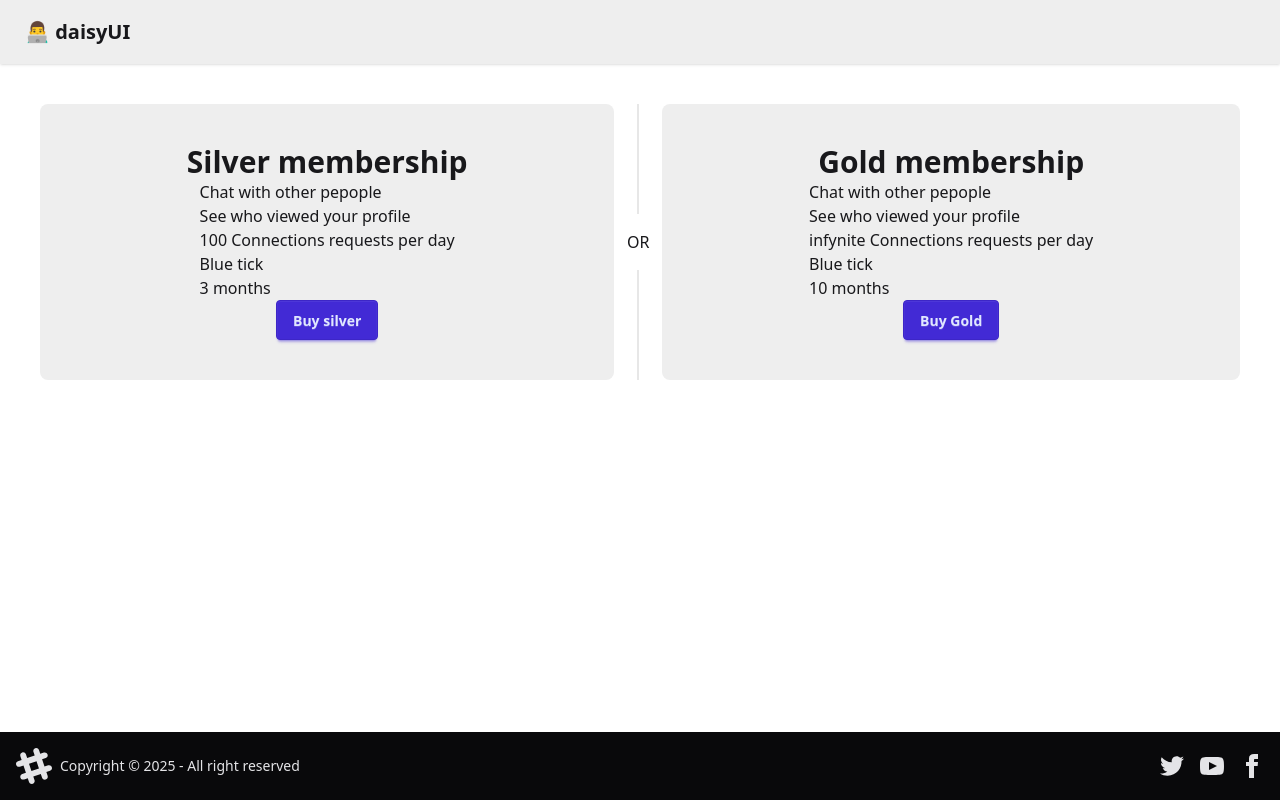
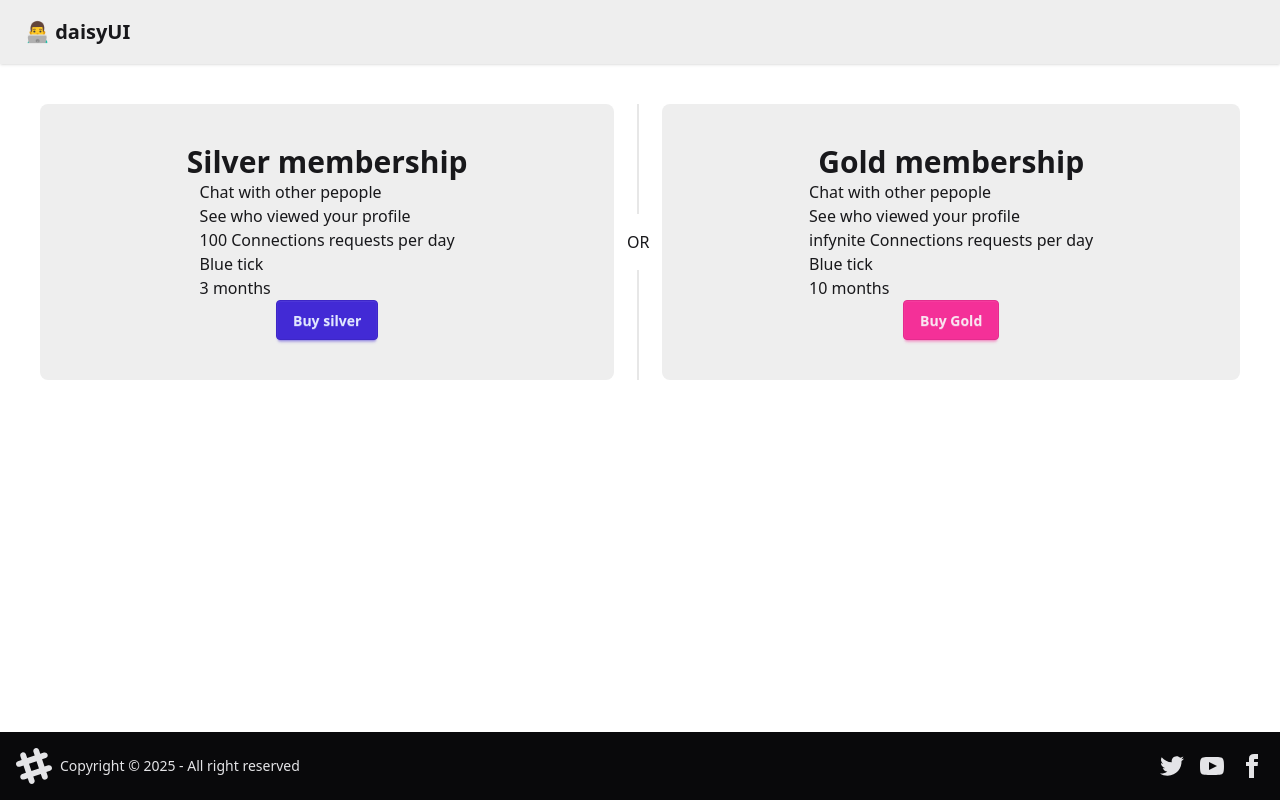
Before and after one commit to RakeshSingh12/devTinder-web, a React (Vite) app: page /devTinder-web/premiumMembership in a window 1280 px wide. Built offline with nearby package versions, Linux system fonts and the light colour scheme; no server answers.

Commit message:
added handlerPremiumClick fun

```diff
--- a/src/components/premiumMembership.jsx
+++ b/src/components/premiumMembership.jsx
@@ -1,4 +1,9 @@
 const premiumMembership = () => {
+
+    const handlerPremiumClick = (type) => {
+        console.log(type);
+    }
+
     return (
         <div className="m-10">
             <div className="flex w-full">
@@ -11,10 +16,10 @@ const premiumMembership = () => {
                         <li>Blue tick</li>
                         <li>3 months</li>
                     </ul>
-                    <button className="btn btn-primary">Buy silver</button>
+                    <button onClick={() => handlerPremiumClick("silver")} className="btn btn-primary">Buy silver</button>
                 </div>
                 <div className="divider divider-horizontal">OR</div>
-                <div className="card bg-base-300 rounded-box grid p-10 grow place-items-center">
+                <div className="card bg-base-300 rounded-box grid  p-10 grow place-items-center">
                     <h1 className="font-bold text-3xl">Gold membership</h1>
                     <ul>
                         <li>Chat with other pepople</li>
@@ -23,7 +28,7 @@ const premiumMembership = () => {
                         <li>Blue tick</li>
                         <li>10 months</li>
                     </ul>
-                    <button className="btn btn-primary">Buy Gold</button>
+                    <button onClick={() => handlerPremiumClick("gold")} className="btn btn-secondary">Buy Gold</button>
                 </div>
             </div>
         </div>
```
